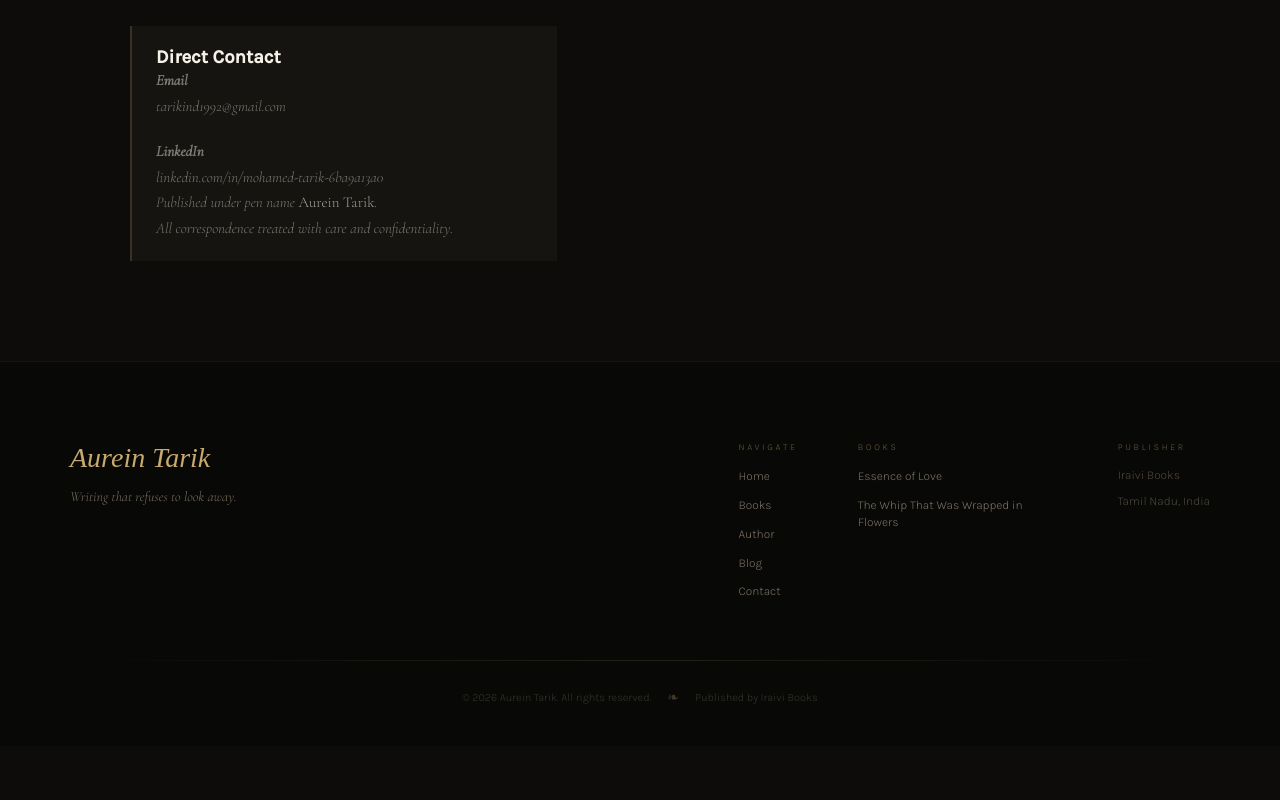
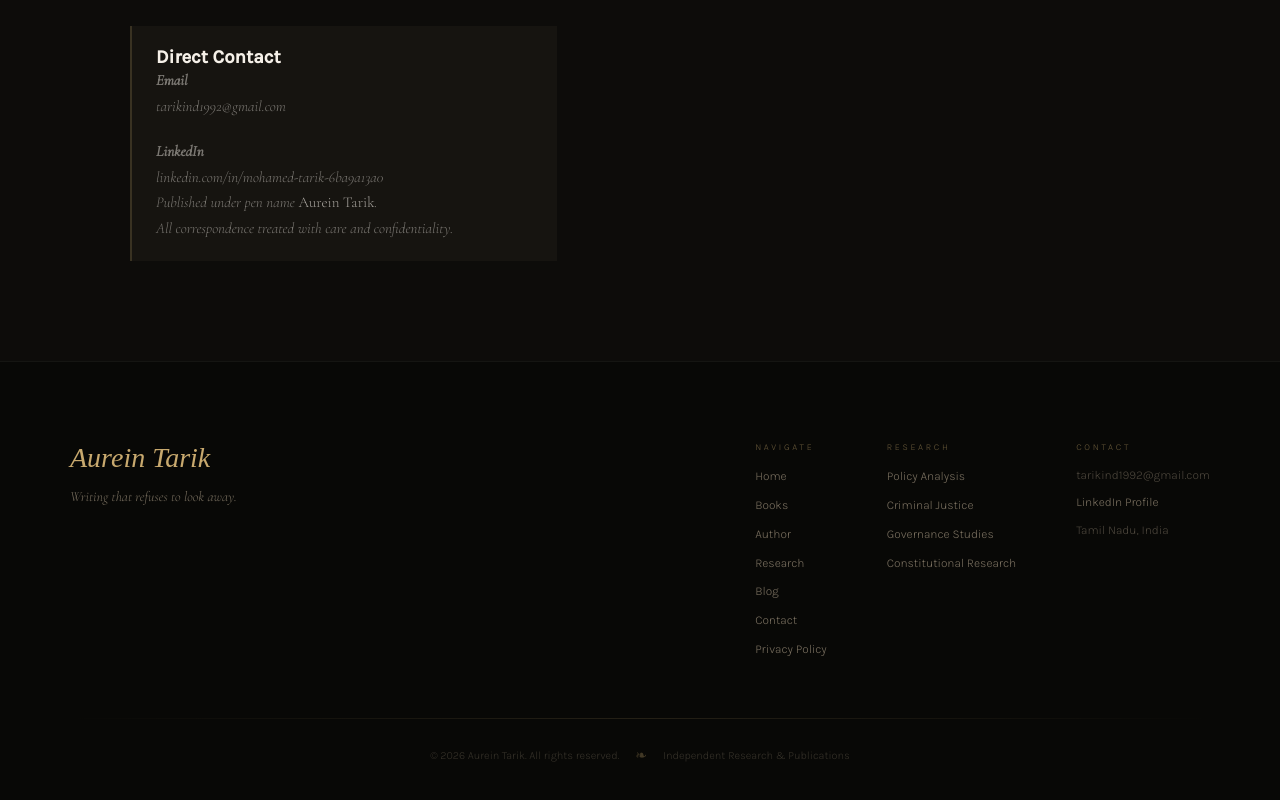
Before and after one commit to tarikarif992-aurien/aurien-site, a React (Vite) app: page /contact in a window 1280 px wide. Shown: the part 1071-1871 px from the top of the page. Before the commit the page ends 1817 px from the top, so only its background shows below. Built offline with nearby package versions, Linux system fonts and the light colour scheme; a web font is replaced by a local one.

Commit message:
Update Footer.jsx

```diff
--- a/src/components/Footer.jsx
+++ b/src/components/Footer.jsx
@@ -5,37 +5,74 @@ export default function Footer() {
   return (
     <footer className="footer">
       <div className="footer__top">
+
         <div className="footer__brand">
           <span className="footer__logo">Aurein Tarik</span>
-          <p className="footer__tagline">Writing that refuses to look away.</p>
+          <p className="footer__tagline">
+            Writing that refuses to look away.
+          </p>
         </div>
+
         <nav className="footer__nav">
+
           <div className="footer__nav-col">
             <span className="footer__nav-title">Navigate</span>
+
             <Link to="/">Home</Link>
             <Link to="/books">Books</Link>
             <Link to="/author">Author</Link>
+            <Link to="/research">Research</Link>
             <Link to="/blog">Blog</Link>
             <Link to="/contact">Contact</Link>
+            <Link to="/privacy">Privacy Policy</Link>
           </div>
+
           <div className="footer__nav-col">
-            <span className="footer__nav-title">Books</span>
-            <Link to="/books">Essence of Love</Link>
-            <Link to="/books">The Whip That Was Wrapped in Flowers</Link>
+            <span className="footer__nav-title">Research</span>
+
+            <Link to="/research">Policy Analysis</Link>
+            <Link to="/research">Criminal Justice</Link>
+            <Link to="/research">Governance Studies</Link>
+            <Link to="/research">Constitutional Research</Link>
           </div>
+
           <div className="footer__nav-col">
-            <span className="footer__nav-title">Publisher</span>
-            <span className="footer__info">Iraivi Books</span>
-            <span className="footer__info">Tamil Nadu, India</span>
+            <span className="footer__nav-title">Contact</span>
+
+            <span className="footer__info">
+              tarikind1992@gmail.com
+            </span>
+
+            <a
+              href="https://www.linkedin.com/in/mohamed-tarik-6ba9a13a0"
+              target="_blank"
+              rel="noreferrer"
+            >
+              LinkedIn Profile
+            </a>
+
+            <span className="footer__info">
+              Tamil Nadu, India
+            </span>
           </div>
+
         </nav>
       </div>
+
       <div className="footer__bottom">
         <div className="footer__divider" />
+
         <div className="footer__copy">
-          <span>© {new Date().getFullYear()} Aurein Tarik. All rights reserved.</span>
+          <span>
+            © {new Date().getFullYear()} Aurein Tarik.
+            All rights reserved.
+          </span>
+
           <span className="footer__ornament">❧</span>
-          <span>Published by Iraivi Books</span>
+
+          <span>
+            Independent Research & Publications
+          </span>
         </div>
       </div>
     </footer>
```
